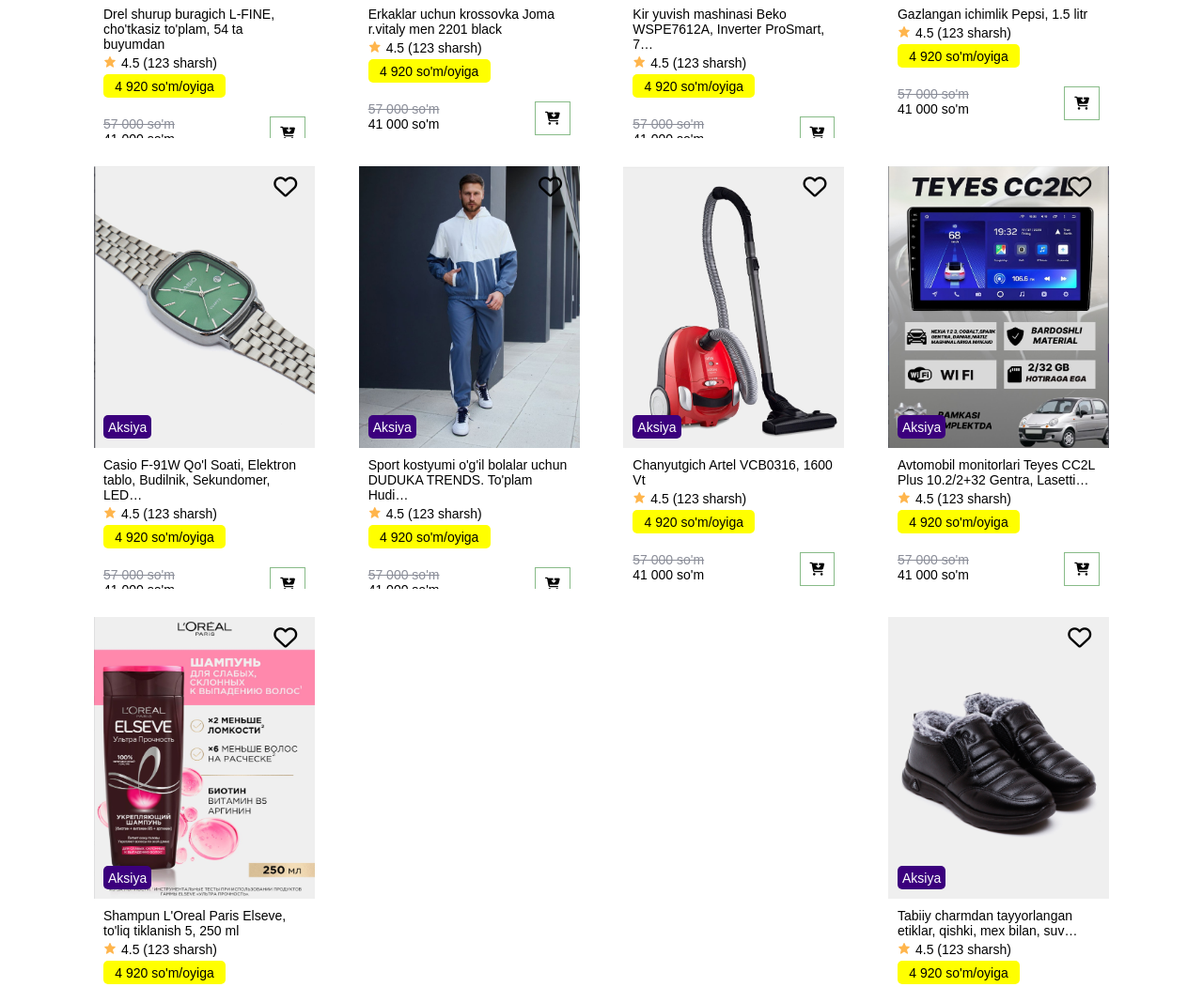
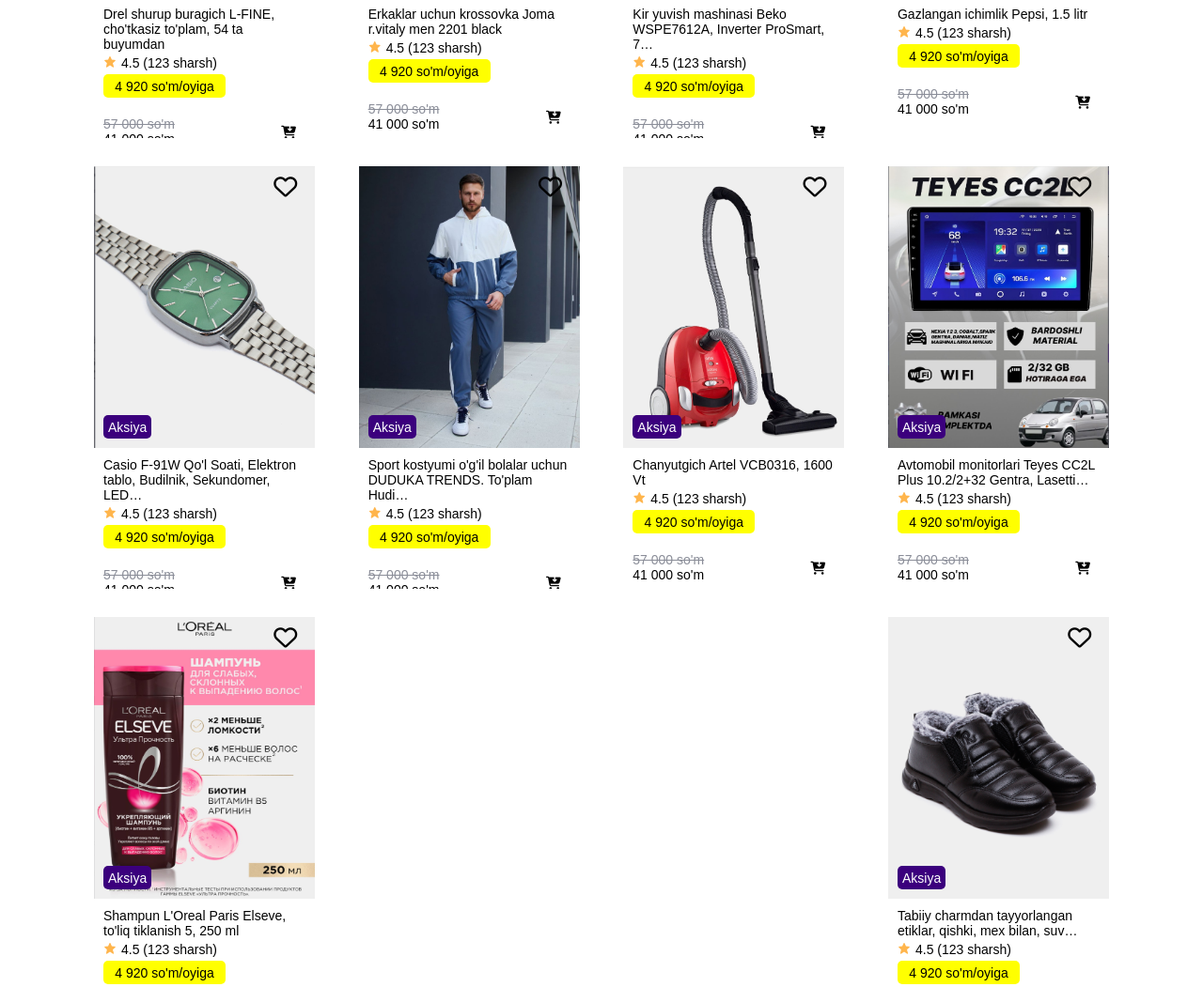
Before and after one commit to abdirimovv13/proekt, a plain HTML site: page index.html in a window 1280 px wide. Shown: the part 1182-2233 px from the top of the page at 94% size. Drawn offline with nearby package versions, Linux system fonts and the light colour scheme.

Commit message:
style.css

```diff
--- a/style.css
+++ b/style.css
@@ -471,5 +471,4 @@
 
 .buy i{
     padding: 10px;
-    border: 1.5px solid #8B8;
 }
```
